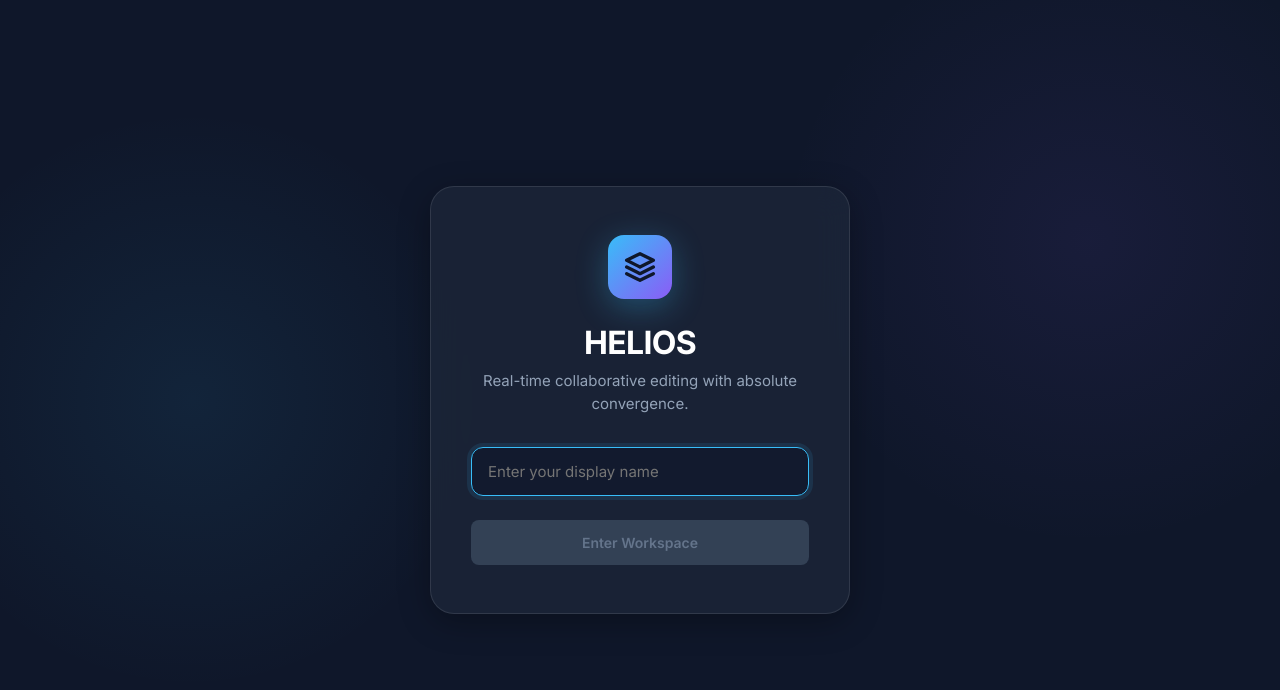
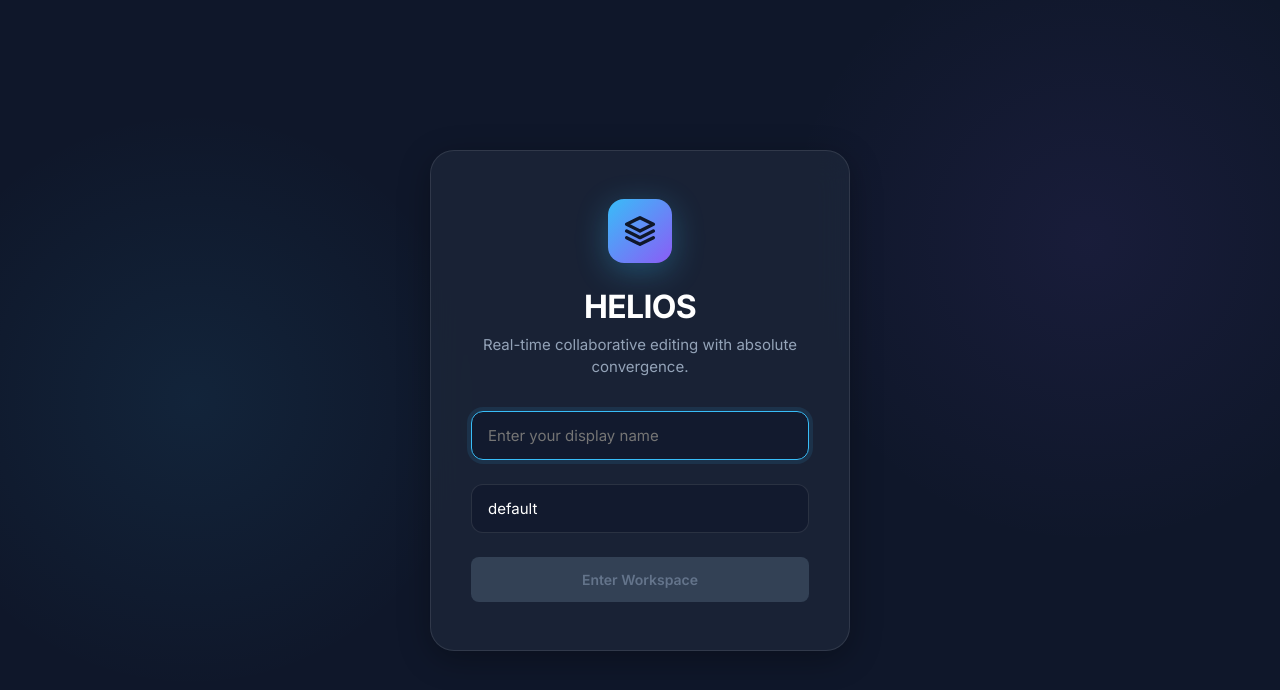
Before and after one commit to kapilverse/Helios, a React (Vite) app in the folder frontend/: page / in a window 1280 px wide. Shown: the top 690 px of the page. Built offline with nearby package versions, Linux system fonts and the light colour scheme; no server answers.

Commit message:
Refine authentication interface

```diff
--- a/frontend/src/components/Login.tsx
+++ b/frontend/src/components/Login.tsx
@@ -1,16 +1,17 @@
 import React, { useState } from 'react';
 
 interface LoginProps {
-  onLogin: (name: string) => void;
+  onLogin: (name: string, documentId: string) => void;
 }
 
 export function Login({ onLogin }: LoginProps) {
   const [name, setName] = useState('');
+  const [documentId, setDocumentId] = useState('default');
 
   const handleSubmit = (e: React.FormEvent) => {
     e.preventDefault();
     if (name.trim()) {
-      onLogin(name.trim());
+      onLogin(name.trim(), documentId.trim() || 'default');
     }
   };
 
@@ -103,6 +104,25 @@ export function Login({ onLogin }: LoginProps) {
                 e.target.style.borderColor = 'rgba(255, 255, 255, 0.1)';
                 e.target.style.boxShadow = 'none';
               }}
+              />
+          </div>
+          <div style={{ position: 'relative', marginBottom: 24 }}>
+            <input
+              type="text"
+              placeholder="Document name"
+              value={documentId}
+              onChange={(e) => setDocumentId(e.target.value)}
+              style={{
+                width: '100%',
+                padding: '14px 16px',
+                background: 'rgba(15, 23, 42, 0.6)',
+                border: '1px solid rgba(255, 255, 255, 0.1)',
+                borderRadius: 12,
+                color: '#fff',
+                fontSize: 15,
+                outline: 'none',
+                transition: 'all 0.3s ease',
+              }}
             />
           </div>
           <button
```
